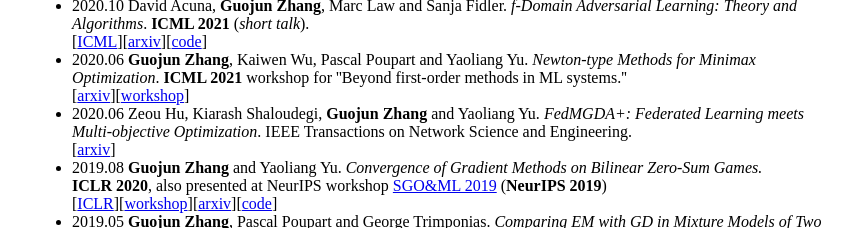
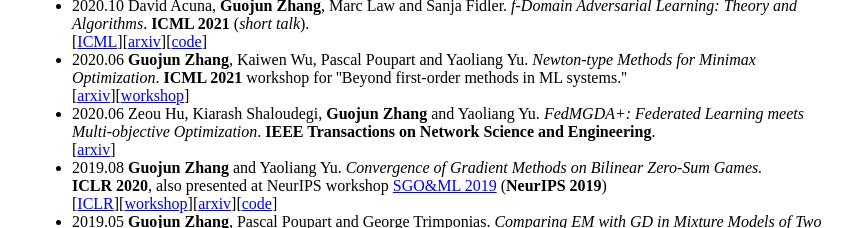
Before and after one commit to Gordon-Guojun-Zhang/Gordon-Guojun-Zhang.github.io, a plain HTML site: page index.htm in a window 1280 px wide. Shown: the part 2028-2256 px from the top of the page, without its empty margins (213-1066 px from the left). Drawn offline with Linux system fonts and the light colour scheme.

Commit message:
update Apr 22

```diff
--- a/index.htm
+++ b/index.htm
@@ -122,7 +122,7 @@
         <li>2020.06 <b>Guojun Zhang</b>, Kaiwen Wu, Pascal Poupart and Yaoliang Yu. <i>Newton-type Methods for Minimax Optimization</i>. <b>ICML 2021</b> workshop for ''Beyond first-order methods in ML systems.''
         <br>
         [<a href="https://arxiv.org/abs/2006.14592">arxiv</a>][<a href="https://drive.google.com/file/d/1F14EPRyEEH2o_fg6I1E2O1z6F-eqkQZQ/view">workshop</a>]
-        <li>2020.06 Zeou Hu, Kiarash Shaloudegi, <b>Guojun Zhang</b> and Yaoliang Yu. <i>FedMGDA+: Federated Learning meets Multi-objective Optimization</i>. IEEE Transactions on Network Science and Engineering. <br>
+        <li>2020.06 Zeou Hu, Kiarash Shaloudegi, <b>Guojun Zhang</b> and Yaoliang Yu. <i>FedMGDA+: Federated Learning meets Multi-objective Optimization</i>. <b>IEEE Transactions on Network Science and Engineering</b>. <br>
         [<a href="https://arxiv.org/abs/2006.11489">arxiv</a>]
         <li>2019.08 <b>Guojun Zhang</b> and Yaoliang Yu. <i>Convergence of Gradient Methods on Bilinear Zero-Sum Games.</i> <br /> <b>ICLR 2020</b>, also presented at NeurIPS workshop <a href="https://sgo-workshop.github.io/" >SGO&ML 2019</a> (<b>NeurIPS 2019</b>)
             <br>
```
